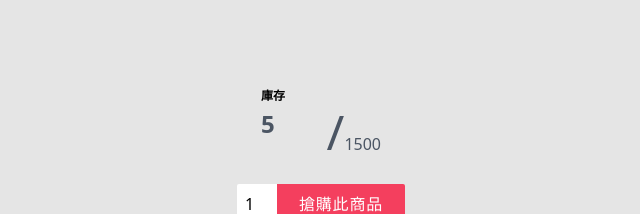
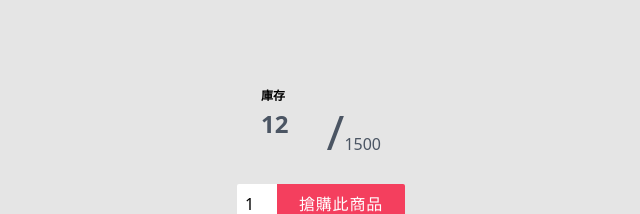
Before and after one commit to williamafil/zygroup-task, a React (Vite) app: page / in a window 1280 px wide. Shown: the part 226-440 px from the top of the page, without its empty margins (319-959 px from the left). Built offline with nearby package versions, Linux system fonts and the light colour scheme.

Commit message:
Add stock count color

```diff
--- a/src/App.jsx
+++ b/src/App.jsx
@@ -8,7 +8,7 @@ import NotificationContainer from "./components/notification/NotificationContain
 
 function App() {
   const { state, dispatch } = useContext(NoticeContext);
-  const [count, setCount] = useState(5);
+  const [count, setCount] = useState(12);
   const [initInventory, setInitInventory] = useState(1500);
   const [isLoading, setIsLoading] = useState(false);
 
--- a/src/components/Stock.jsx
+++ b/src/components/Stock.jsx
@@ -1,11 +1,18 @@
-import React from "react";
+import clsx from "clsx";
 
 function Stock({ count, initInventory }) {
   return (
     <div className="w-32 p-1 space-y-1">
       <h2 className="text-xs font-semibold">庫存</h2>
       <p className="text-gray-600 flex">
-        <span className="flex-1 text-2xl font-semibold">{count}</span>
+        <span
+          className={clsx(
+            "flex-1 text-2xl font-semibold",
+            count <= 10 ? "text-red-500" : ""
+          )}
+        >
+          {count}
+        </span>
         <span className="text-5xl font-thin">/</span>
         <span className="self-end font-light">{initInventory}</span>
       </p>
```
Also changed, not shown: 1 other file (tests, documents, lock files or other folders).
